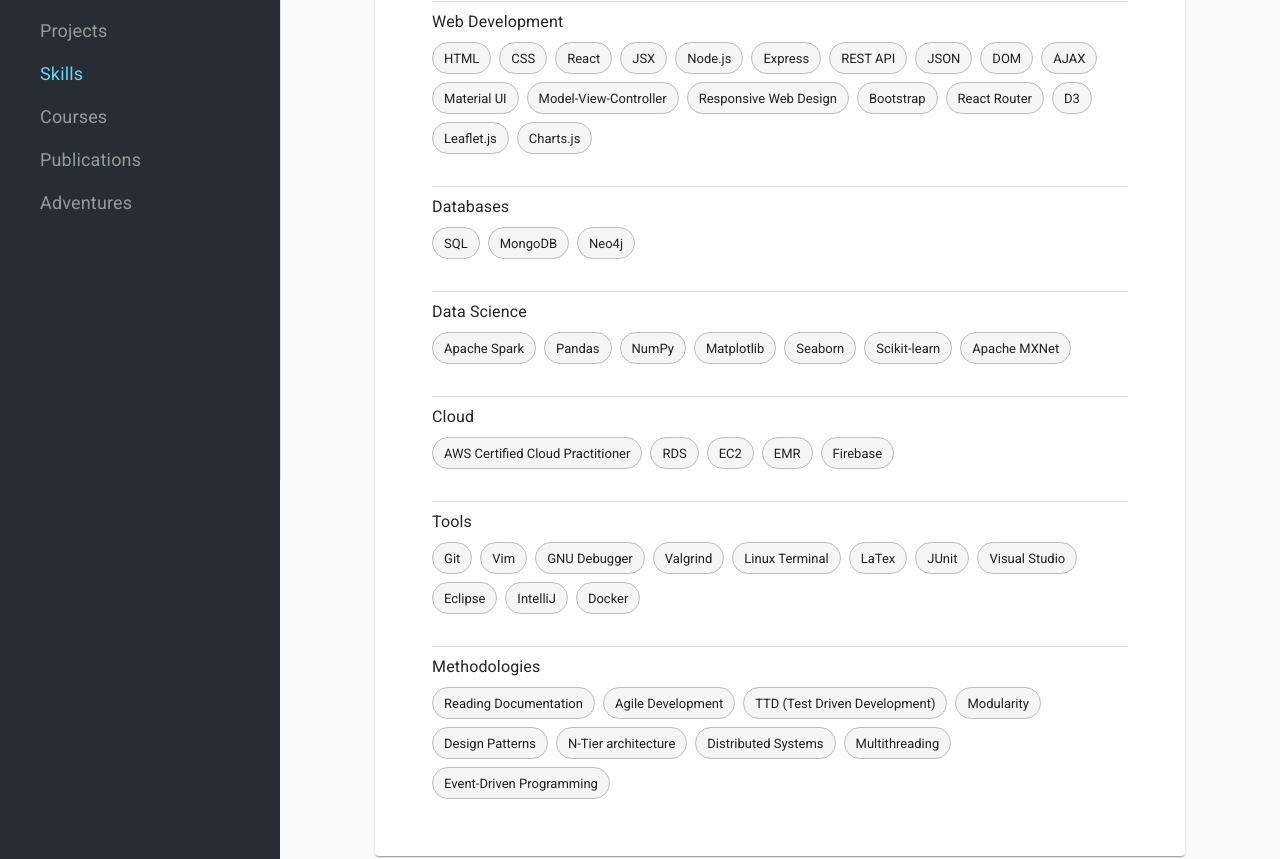
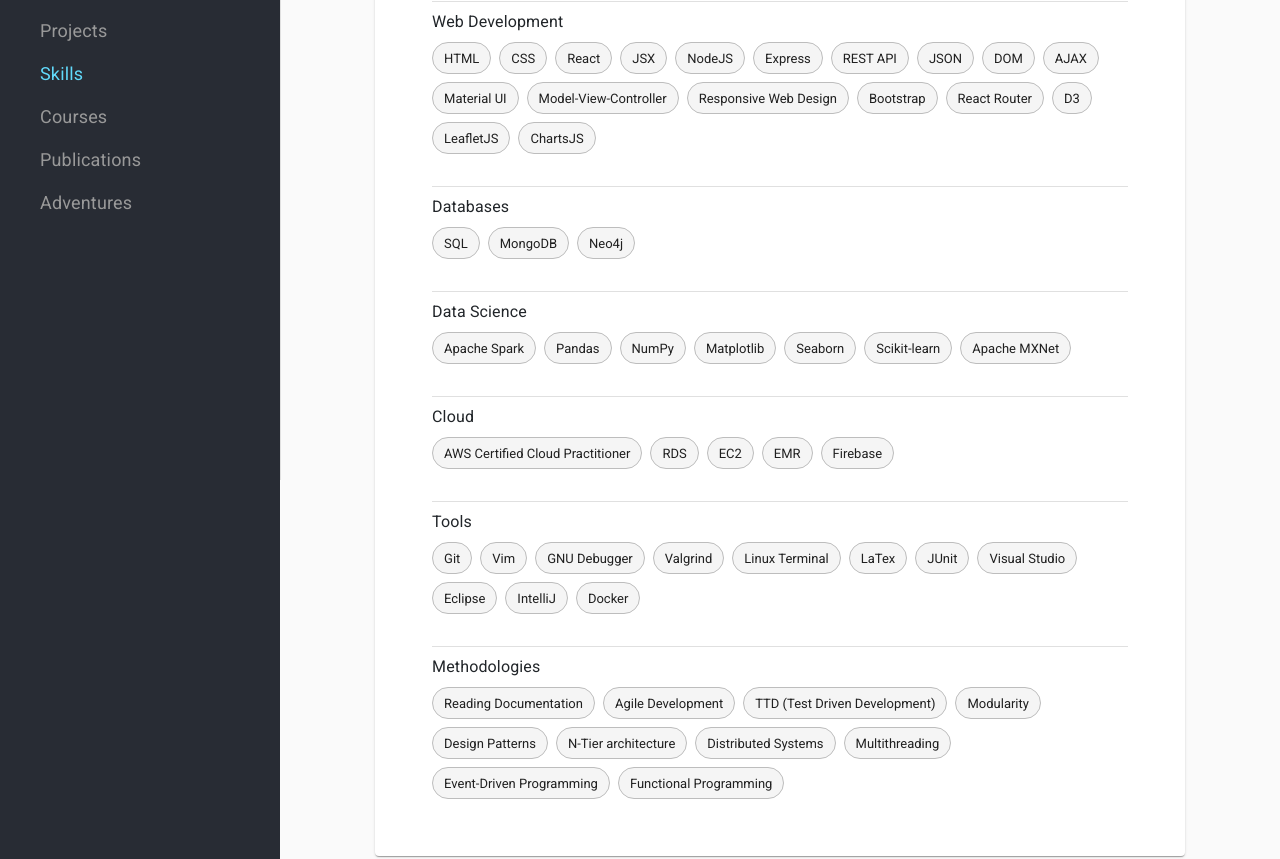
Before and after one commit to hansbdejong/portfolio, a React (Create React App) app: page /skills in a window 1280 px wide. Shown: the part 320-1179 px from the top of the page. Built offline with nearby package versions, Linux system fonts and the light colour scheme; the HTML template or start-up script is replaced by a standard one.

Commit message:
updated resume

```diff
--- a/src/App.js
+++ b/src/App.js
@@ -31,7 +31,7 @@
   return (
     <BrowserRouter>
       <ScrollToTop />
-      <div style={{ backgroundColor: "#282C34", overscrollBehavior: "none"}}>
+      <div style={{ backgroundColor: "#282C34"}}>
         <Box sx={{ display: 'flex' }}>
           <SideBar />
           <Box component="main" sx={{ flexGrow: 1, p: 3}} style={{backgroundColor: grey[50]}} >
--- a/src/data/skillsData.js
+++ b/src/data/skillsData.js
@@ -6,10 +6,10 @@
     },
     {
         title: "Web Development",
-        items: ["HTML", "CSS", "React","JSX", "Node.js", "Express", "REST API",
+        items: ["HTML", "CSS", "React","JSX", "NodeJS", "Express", "REST API",
             "JSON", "DOM", "AJAX", "Material UI", "Model-View-Controller",
             "Responsive Web Design", "Bootstrap", "React Router", "D3",
-            "Leaflet.js", "Charts.js"]
+            "LeafletJS", "ChartsJS"]
     },
     {
         title: "Databases",
@@ -32,6 +32,6 @@
         title: "Methodologies",
         items: ["Reading Documentation", "Agile Development", "TTD (Test Driven Development)",
             "Modularity", "Design Patterns", "N-Tier architecture",
-            "Distributed Systems", "Multithreading", "Event-Driven Programming"]
+            "Distributed Systems", "Multithreading", "Event-Driven Programming", "Functional Programming"]
     },
 ]
```
Also changed, not shown: 1 other file (tests, documents, lock files or other folders).
